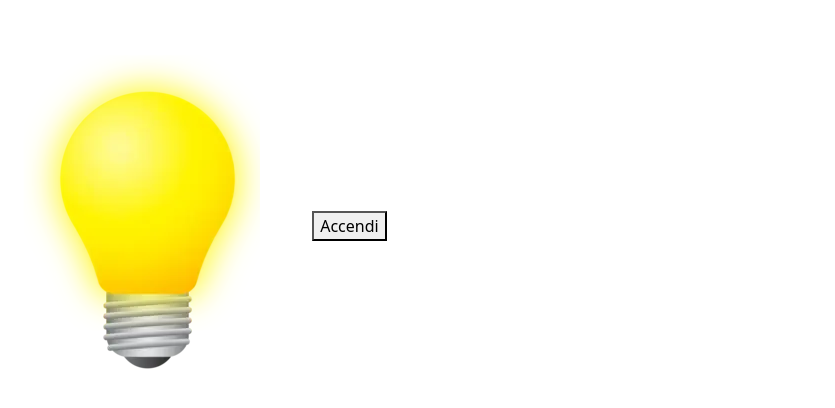
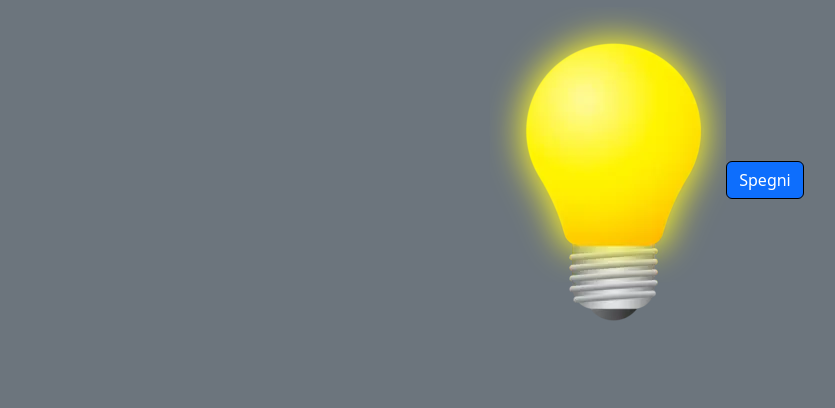
Before and after one commit to AndreaBeltramin/js-dom-1, a plain HTML site: page index.html in a window 1280 px wide. Both pictures are taken after a click on the button "Accendi". Shown: the whole page, without its empty margins (10-845 px from the left). Drawn offline with nearby package versions, Linux system fonts and the light colour scheme.

Commit message:
correzione  struttura+ modifiche+ bonus

```diff
--- a/css/style.css
+++ b/css/style.css
@@ -0,0 +1,3 @@
+#primaFoto {
+	transform: scaleX(-1);
+}
--- a/index.html
+++ b/index.html
@@ -24,13 +24,18 @@
 		<!--CUSTOM CSS-->
 		<link rel="stylesheet" href="./css/style.css" />
 
-		<title>Document</title>
+		<title>LAMPADINA</title>
 	</head>
-	<body>
-		<div id="listaImmagini" class="my-5">
-			<img id="primaFoto" src="./img/white_lamp.png" alt="lampadinaspenta" />
-			<button id="comando" class="mx-5">Accendi</button>
+	<body class="bg-secondary min-vh-100"">
+		<div class="d-flex justify-content-center align-items-center">
+ 			<div id="listaImmagini" class="d-flex justify-content-center">
+				<img id="primaFoto" src="./img/white_lamp.png" alt="lampadinaspenta" />
+			</div>
+			<div class="text-center">
+				<button id="comando" type="button" class="btn btn-primary border-black">Accendi</button>
+			</div>
 		</div>
+
 
 		<!--BOOTSTRAP JS-->
 		<script
--- a/js/main.js
+++ b/js/main.js
@@ -1,19 +1,42 @@
+//prendo gli elementi che mi servono dall'html
 const listaImmagini = document.getElementById("listaImmagini");
+const primaFoto = document.getElementById("primaFoto");
 
 //creo un tag img con un'altra foto
-const secondImg = document.createElement("img");
-secondImg.id = "secondaFoto";
-secondImg.src = "./img/yellow_lamp.png";
-secondImg.alt = "lampadinaaccesa";
+const secondaFoto = document.createElement("img");
 
+//setto gli attributi di img
+secondaFoto.setAttribute("id", "secondaFoto");
+secondaFoto.setAttribute("src", "./img/yellow_lamp.png");
+secondaFoto.setAttribute("class", "d-none");
+
+//inserisco nell'html il nuovo elemento come figlio di listaImmagini
+listaImmagini.appendChild(secondaFoto);
+
+//richiamo il bottone
 const button = document.getElementById("comando");
 console.log(button);
 
-const primaFoto = document.getElementById("primaFoto");
-console.log(primaFoto);
+const spegni = () => {
+	primaFoto.classList.remove("d-none");
+	secondaFoto.classList.add("d-none");
+	button.innerHTML = "Accendi";
+};
 
-//aggiungo la seconda immagine al div immagini nell'html
-button.addEventListener("click", function () {
-	listaImmagini.append(secondImg);
-	primaFoto.replaceWith(secondImg);
-});
+const accendi = () => {
+	primaFoto.classList.add("d-none");
+	secondaFoto.classList.remove("d-none");
+	button.innerHTML = "Spegni";
+};
+
+const switchLight = () => {
+	if (button.innerHTML === "Accendi") {
+		accendi();
+	} else {
+		spegni();
+	}
+};
+
+//con un click del bottone tolgo la classe d-none alla seconda immagine
+//per poterla vedere e la aggiungo alla prima immagine per poterla nascondere
+button.addEventListener("click", switchLight);
```
